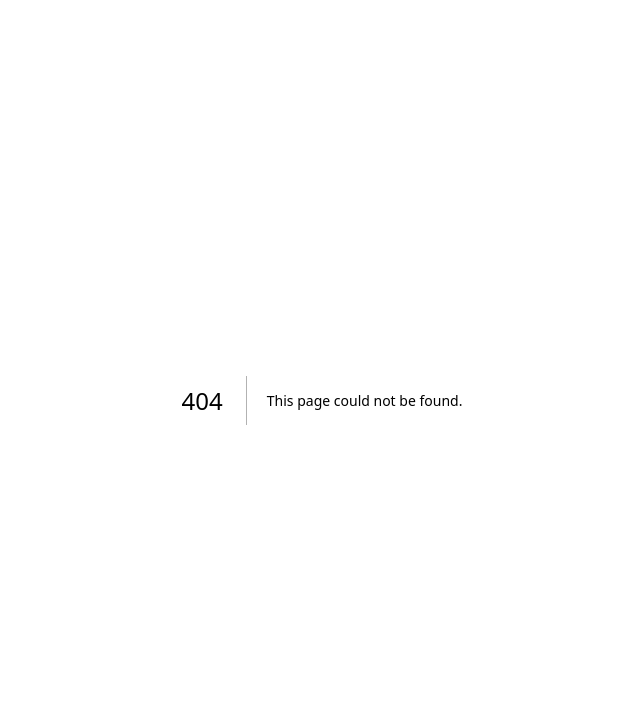
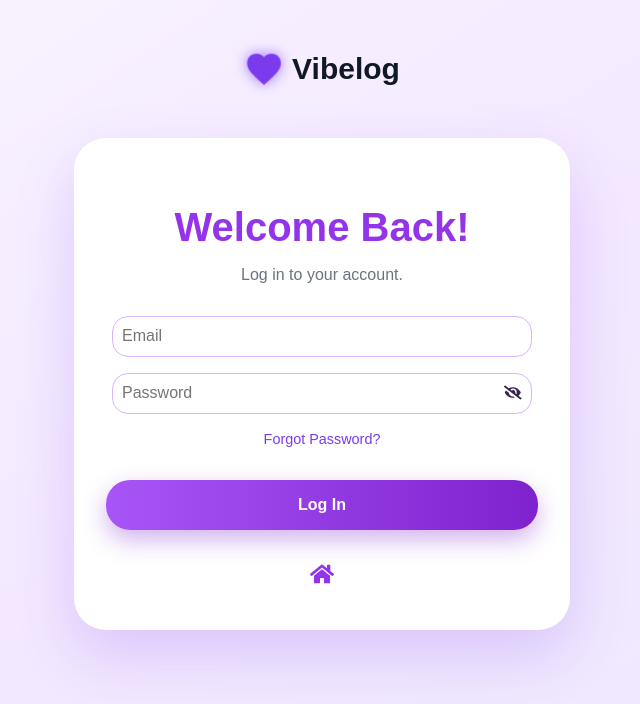
Before and after one commit to prohv/Vibelog, a Next.js app: page /login in a window 1280 px wide. Before the commit this address had no page. Shown: the top 704 px of the page, without its empty margins (318-958 px from the left). Built offline with nearby package versions, Linux system fonts and the light colour scheme; no server answers.

Commit message:
updated login page with functionality of login with supabase link with faeture of forgot password too

```diff
--- a/app/components/DashboardHeaderSignup.js
+++ b/app/components/DashboardHeaderSignup.js
@@ -3,15 +3,18 @@
 import Image from 'next/image';
 import React from 'react';
 import { gsap } from 'gsap'; // Assuming gsap is used for general animations
+import { useRouter } from 'next/navigation';
 
 export default function DashboardHeader({ username = "VibeMaster", profilePicUrl = "https://placehold.co/40x40/7c3aed/ffffff.jpg?text=VM" }) {
   // Note: .heart-logo animation is handled in page.js via GSAP.
   // Pulse-glow animation for .heart-logo is defined in global.css (not provided).
   // No 'container' variable or class is used in this component.
 
+  const router = useRouter();
+
   return (
     <header className="dashboard-header-container">
-       <div className="logo-container">
+       <div className="logo-container" onClick={() => router.push('/')}>
         <svg
           className="heart-logo"
           fill="currentColor"
--- a/app/components/Header.js
+++ b/app/components/Header.js
@@ -22,7 +22,7 @@ const Header = () => {
       </div>
       <div className="nav-buttons">
         <button className="sign-up-button" onClick={() => router.push('/signup')}>Sign Up</button>
-        <button className="login-button">Login</button>
+        <button className="login-button" onClick={() => router.push('/login')}>Login</button>
       </div>
     </header>
   );
--- /dev/null
+++ b/app/login/page.js
@@ -0,0 +1,112 @@
+'use client';
+import { useState } from 'react';
+import { useRouter } from 'next/navigation';
+import { FaHome, FaEye, FaEyeSlash } from 'react-icons/fa';
+import styles from './page.module.css';
+import DashboardHeaderSignup from '../components/DashboardHeaderSignup';
+import { supabase } from '../../lib/supabaseClient';
+
+export default function LoginPage() {
+  const [formData, setFormData] = useState({ email: '', password: '' });
+  const [showPassword, setShowPassword] = useState(false);
+  const [message, setMessage] = useState('');
+  const router = useRouter();
+
+  const handleChange = (e) => {
+    setFormData({ ...formData, [e.target.name]: e.target.value });
+  };
+
+  const handleSubmit = async (e) => {
+    e.preventDefault();
+    setMessage('');
+    const { email, password } = formData;
+
+    const { data, error } = await supabase.auth.signInWithPassword({ email, password });
+
+    if (error) {
+      console.error('❌ Login error:', error.message);
+      setMessage(`Login failed: ${error.message}`);
+    } else {
+      console.log('✅ Logged in:', data);
+      setMessage('Login successful! Redirecting...');
+      router.push('/Dashboard');
+    }
+  };
+
+  const handleResetPassword = async () => {
+    if (!formData.email) {
+      setMessage('Enter your email to reset password');
+      return;
+    }
+    const { data, error } = await supabase.auth.resetPasswordForEmail(formData.email);
+    if (error) {
+      console.error('❌ Reset error:', error.message);
+      setMessage(`Reset failed: ${error.message}`);
+    } else {
+      console.log('📧 Reset email sent:', data);
+      setMessage('Reset email sent. Check your inbox!');
+    }
+  };
+
+  return (
+    <div className={styles.signupWrapper}>
+      <div className="dashboardHeaderSignup">
+        <DashboardHeaderSignup />
+      </div>
+      <div className={styles.signupCard}>
+        <h1 className={styles.title}>Welcome Back!</h1>
+        <p className={styles.description}>Log in to your account.</p>
+
+        <form onSubmit={handleSubmit}>
+          <input
+            type="email"
+            name="email"
+            placeholder="Email"
+            className={styles.input}
+            value={formData.email}
+            onChange={handleChange}
+            required
+          />
+
+          <div className={styles.passwordWrapper} style={{ position: 'relative' }}>
+            <input
+              type={showPassword ? 'text' : 'password'}
+              name="password"
+              placeholder="Password"
+              className={styles.input}
+              value={formData.password}
+              onChange={handleChange}
+              required
+            />
+            <span
+              onClick={() => setShowPassword(!showPassword)}
+              className={styles.togglePassword}
+            >
+              {showPassword ? <FaEye /> : <FaEyeSlash />}
+            </span>
+          </div>
+          <button
+          onClick={handleResetPassword}
+          className={styles.handleResetPassword}
+        >
+          Forgot Password?
+        </button>
+          <button type="submit" className={styles.submitButton}>
+            Log In
+          </button>
+        </form>
+
+
+        {message && (
+          <p
+            className={styles.description}
+            style={{ marginTop: '1rem', color: message.includes('failed') || message.includes('❌') ? 'red' : 'green' }}
+          >
+            {message}
+          </p>
+        )}
+        <FaHome onClick={() => router.push('/')} className={styles.homeIcon} />
+      </div>
+    </div>
+  );
+}
--- /dev/null
+++ b/app/login/page.module.css
@@ -0,0 +1,131 @@
+.signupWrapper {
+    min-height: 100vh;
+    display: flex;
+    flex-direction: column;
+    align-items: center;
+    background: linear-gradient(to bottom right, #faf5ff, #f3e8ff, #ede9fe);
+    padding: 2rem;
+    font-family: 'Poppins', sans-serif;
+  }
+
+  .signupCard {
+    background-color: #ffffff;
+    border-radius: 2rem;
+    padding: 2.5rem 2rem;
+    margin-top: 2rem;
+    width: 100%;
+    max-width: 27rem;
+    box-shadow: 0 25px 60px rgba(124, 58, 237, 0.2);
+    text-align: center;
+    animation: fadeIn 0.8s ease forwards;
+  }
+
+  @keyframes fadeIn {
+    from {
+      opacity: 0;
+      transform: translateY(20px);
+    }
+    to {
+      opacity: 1;
+      transform: translateY(0);
+    }
+  }
+
+  .title {
+    font-size: 2.5rem;
+    font-weight: 700;
+    color: #9333ea;
+    margin-bottom: 0.5rem;
+  }
+
+  .description {
+    font-size: 1rem;
+    color: #6b7280;
+    margin-bottom: 2rem;
+  }
+
+  .input {
+    width: 25rem;
+    padding: 0.65rem 0.55rem;
+    border-radius: 1rem;
+    border: 1px solid #d8b4fe;
+    font-size: 1rem;
+    background-color: #fff;
+    margin-bottom: 1rem;
+    margin-left: auto;
+    margin-right: auto;
+    transition: all 0.25s ease;
+  }
+
+  .input:focus {
+    outline: none;
+    border-color: #c084fc;
+    box-shadow: 0 0 0 4px rgba(192, 132, 252, 0.25);
+  }
+
+  .submitButton {
+    width: 100%;
+    padding: 1rem;
+    font-size: 1rem;
+    font-weight: 600;
+    color: #ffffff;
+    background: linear-gradient(to right, #a855f7, #7e22ce);
+    border: none;
+    border-radius: 1.5rem;
+    box-shadow: 0 10px 25px rgba(126, 34, 206, 0.35);
+    cursor: pointer;
+    transition: transform 0.2s ease, box-shadow 0.2s ease;
+    margin-top: 1rem;
+  }
+
+  .submitButton:hover {
+    transform: translateY(-1px);
+    box-shadow: 0 12px 28px rgba(126, 34, 206, 0.45);
+  }
+
+  .homeIcon {
+    margin-top: 2rem;
+    display: inline-block;
+    color: #9333ea;
+    font-size: 1.5rem;
+    cursor: pointer;
+    transition: color 0.2s ease;
+  }
+
+  .homeIcon:hover {
+    color: #7e22ce;
+  }
+
+  .dashboardHeaderSignup {
+    width: 100%;
+  }
+
+  .passwordWrapper {
+    position: relative;
+    display: flex;
+    align-items: center;
+  }
+
+  .togglePassword {
+    position: absolute;
+    right: 1rem;
+    top: 40%;
+    transform: translateY(-50%);
+    font-size: 1.1rem;
+    color: #37234f;
+    cursor: pointer;
+    user-select: none;
+  }
+  .togglePassword:hover {
+    color: #7e22ce;
+  }
+
+  .handleResetPassword{
+    font-size: 0.9rem;
+    margin: auto;
+    margin-bottom: 1rem;
+    background: none;
+    border: none;
+    color: #7c3aed;
+    cursor: pointer;
+  }
```
